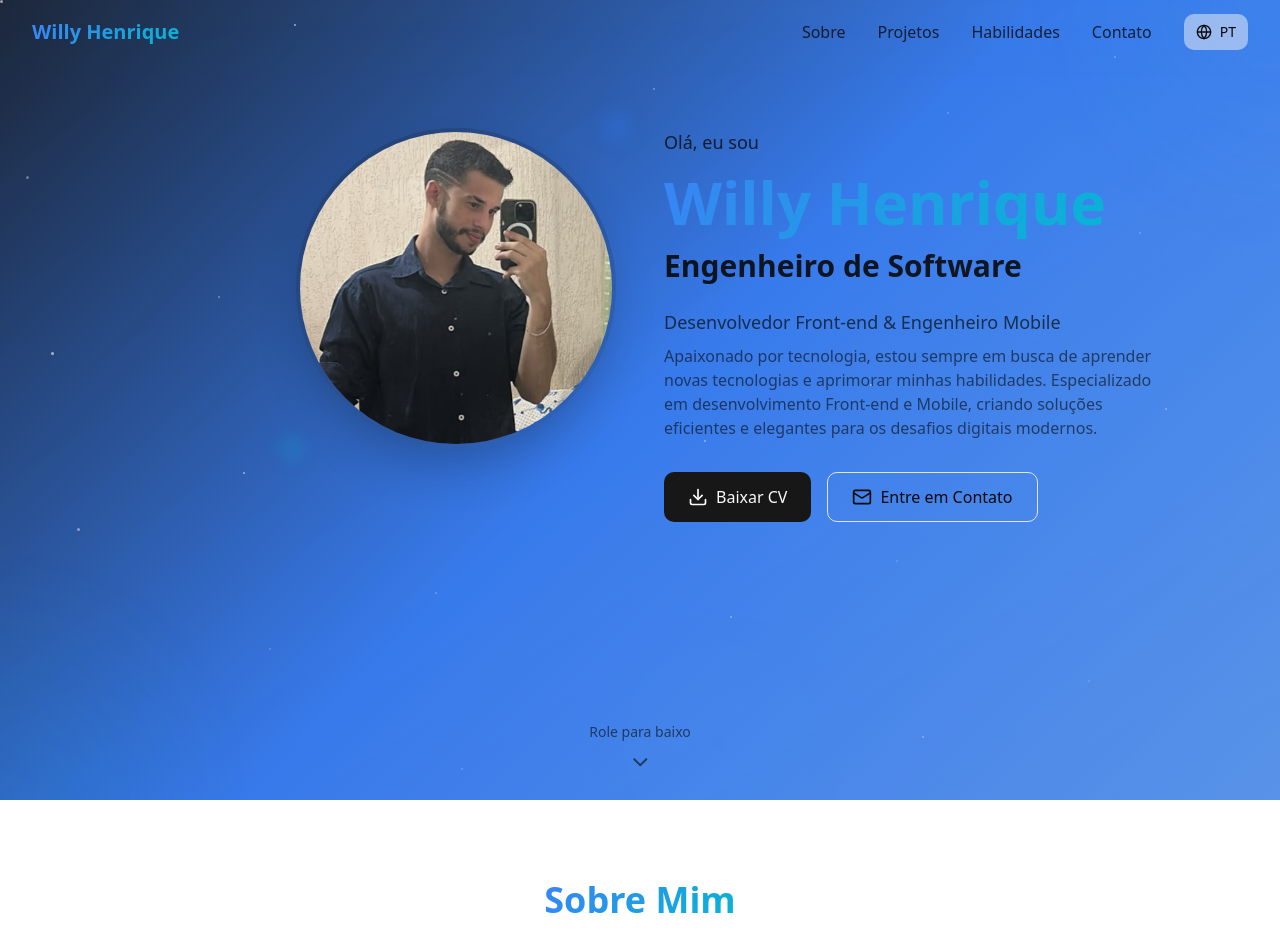
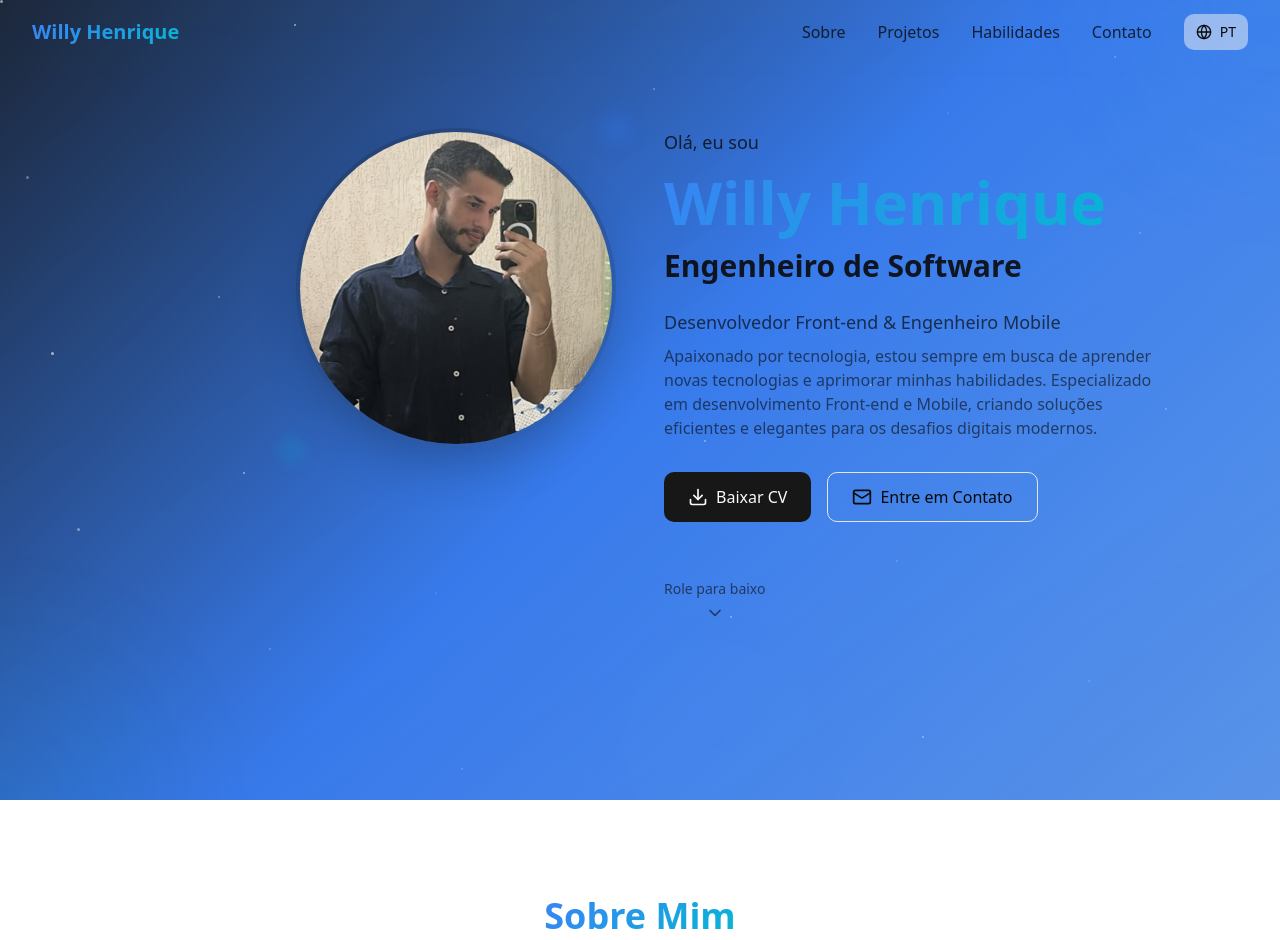
Before and after one commit to willy-henrique/lang-page-willy, a React (Vite) app: page / in a window 1280 px wide. Shown: the top 940 px of the page. Built offline with nearby package versions, Linux system fonts and the light colour scheme.

Commit message:
fix: corrige bug de pulo dos componentes no scroll - adiciona scroll suave personalizado e classes de prevenção de pulo

```diff
--- a/src/App.css
+++ b/src/App.css
@@ -119,6 +119,7 @@
   }
   html {
     scroll-behavior: smooth;
+    scroll-padding-top: 80px;
   }
 }
 
@@ -149,4 +150,19 @@
   .project-card {
     @apply bg-card/80 backdrop-blur-sm border border-border/50 rounded-xl overflow-hidden transition-all duration-300 hover:shadow-2xl hover:border-primary/50;
   }
+
+  .smooth-scroll {
+    scroll-behavior: smooth;
+    scroll-padding-top: 80px;
+  }
+
+  .section-padding {
+    @apply py-16 sm:py-20 lg:py-24;
+  }
+
+  .prevent-jump {
+    transform: translateZ(0);
+    backface-visibility: hidden;
+    perspective: 1000px;
+  }
 }
--- a/src/App.jsx
+++ b/src/App.jsx
@@ -42,7 +42,7 @@ function App() {
   }), [language]);
 
   return (
-    <div className="min-h-screen bg-background text-foreground smooth-scroll">
+    <div className="min-h-screen bg-background text-foreground prevent-jump">
       <Navigation language={language} setLanguage={setLanguage} />
       <Hero language={language} />
 
--- a/src/components/About.jsx
+++ b/src/components/About.jsx
@@ -84,7 +84,7 @@ const About = ({ language }) => {
   const t = translations[language];
 
   return (
-    <section id="about" className="py-20 bg-background">
+    <section id="about" className="section-padding bg-background prevent-jump">
       <div className="max-w-7xl mx-auto px-4 sm:px-6 lg:px-8">
         {/* Header */}
         <motion.div
--- a/src/components/Contact.jsx
+++ b/src/components/Contact.jsx
@@ -84,7 +84,7 @@ const Contact = ({ language }) => {
   ];
 
   return (
-    <section id="contact" className="py-20 gradient-bg">
+    <section id="contact" className="section-padding gradient-bg prevent-jump">
       <div className="max-w-7xl mx-auto px-4 sm:px-6 lg:px-8">
         {/* Header */}
         <motion.div
--- a/src/components/Hero.jsx
+++ b/src/components/Hero.jsx
@@ -139,7 +139,7 @@ const Hero = ({ language }) => {
               initial={{ opacity: 0, y: 20 }}
               animate={{ opacity: 1, y: 0 }}
               transition={{ delay: 1.2 }}
-              className="flex flex-col sm:flex-row gap-4 justify-center lg:justify-start"
+              className="flex flex-col sm:flex-row gap-4 justify-center lg:justify-start mb-12"
             >
               <motion.a
                 href="/Curriculo_Willy_Henrique.pdf"
@@ -154,12 +154,52 @@ const Hero = ({ language }) => {
 
               <motion.a
                 href="#contact"
+                onClick={(e) => {
+                  e.preventDefault();
+                  const targetElement = document.getElementById('contact');
+                  if (targetElement) {
+                    const offsetTop = targetElement.offsetTop - 80;
+                    window.scrollTo({
+                      top: offsetTop,
+                      behavior: 'smooth'
+                    });
+                  }
+                }}
                 whileHover={{ scale: 1.05 }}
                 whileTap={{ scale: 0.95 }}
-                className="flex items-center justify-center space-x-2 border border-border px-6 py-3 rounded-lg font-medium transition-all duration-300 hover:bg-secondary/50"
+                className="flex items-center justify-center space-x-2 border border-border px-6 py-3 rounded-lg font-medium transition-all duration-300 hover:bg-secondary/50 cursor-pointer"
               >
                 <Mail size={20} />
                 <span>{t.contactMe}</span>
+              </motion.a>
+            </motion.div>
+
+            {/* Scroll Down Text */}
+            <motion.div
+              initial={{ opacity: 0, y: 20 }}
+              animate={{ opacity: 1, y: 0 }}
+              transition={{ delay: 1.4 }}
+              className="text-center lg:text-left"
+            >
+              <motion.a
+                href="#about"
+                onClick={(e) => {
+                  e.preventDefault();
+                  const targetElement = document.getElementById('about');
+                  if (targetElement) {
+                    const offsetTop = targetElement.offsetTop - 80;
+                    window.scrollTo({
+                      top: offsetTop,
+                      behavior: 'smooth'
+                    });
+                  }
+                }}
+                animate={{ y: [0, 8, 0] }}
+                transition={{ duration: 2, repeat: Infinity }}
+                className="inline-flex flex-col items-center text-foreground/60 hover:text-foreground/80 transition-colors duration-300 cursor-pointer"
+              >
+                <span className="text-sm mb-1">{t.scrollDown}</span>
+                <ChevronDown size={20} />
               </motion.a>
             </motion.div>
           </motion.div>
@@ -199,23 +239,6 @@ const Hero = ({ language }) => {
         </div>
       </div>
 
-      {/* Scroll Indicator */}
-      <motion.div
-        initial={{ opacity: 0 }}
-        animate={{ opacity: 1 }}
-        transition={{ delay: 2 }}
-        className="absolute bottom-8 left-1/2 transform -translate-x-1/2"
-      >
-        <motion.a
-          href="#about"
-          animate={{ y: [0, 10, 0] }}
-          transition={{ duration: 2, repeat: Infinity }}
-          className="flex flex-col items-center text-foreground/60 hover:text-foreground/80 transition-colors duration-300"
-        >
-          <span className="text-sm mb-2">{t.scrollDown}</span>
-          <ChevronDown size={24} />
-        </motion.a>
-      </motion.div>
     </section>
   );
 };
--- a/src/components/Navigation.jsx
+++ b/src/components/Navigation.jsx
@@ -24,10 +24,17 @@ const Navigation = ({ language, setLanguage }) => {
   const t = translations[language];
 
   useEffect(() => {
+    let ticking = false;
     const handleScroll = () => {
-      setScrolled(window.scrollY > 50);
+      if (!ticking) {
+        requestAnimationFrame(() => {
+          setScrolled(window.scrollY > 50);
+          ticking = false;
+        });
+        ticking = true;
+      }
     };
-    window.addEventListener('scroll', handleScroll);
+    window.addEventListener('scroll', handleScroll, { passive: true });
     return () => window.removeEventListener('scroll', handleScroll);
   }, []);
 
@@ -40,6 +47,19 @@ const Navigation = ({ language, setLanguage }) => {
 
   const toggleLanguage = () => {
     setLanguage(language === 'pt-BR' ? 'en' : 'pt-BR');
+  };
+
+  const handleSmoothScroll = (e, href) => {
+    e.preventDefault();
+    const targetId = href.replace('#', '');
+    const targetElement = document.getElementById(targetId);
+    if (targetElement) {
+      const offsetTop = targetElement.offsetTop - 80; // Account for fixed header
+      window.scrollTo({
+        top: offsetTop,
+        behavior: 'smooth'
+      });
+    }
   };
 
   return (
@@ -68,8 +88,9 @@ const Navigation = ({ language, setLanguage }) => {
               <motion.a
                 key={item.href}
                 href={item.href}
+                onClick={(e) => handleSmoothScroll(e, item.href)}
                 whileHover={{ scale: 1.05 }}
-                className="text-foreground/80 hover:text-primary transition-colors duration-200"
+                className="text-foreground/80 hover:text-primary transition-colors duration-200 cursor-pointer"
               >
                 {item.label}
               </motion.a>
@@ -129,11 +150,14 @@ const Navigation = ({ language, setLanguage }) => {
                 <motion.a
                   key={item.href}
                   href={item.href}
+                  onClick={(e) => {
+                    handleSmoothScroll(e, item.href);
+                    setIsOpen(false);
+                  }}
                   initial={{ opacity: 0, x: -20 }}
                   animate={{ opacity: 1, x: 0 }}
                   transition={{ delay: index * 0.1 }}
-                  onClick={() => setIsOpen(false)}
-                  className="block text-gray-700 dark:text-gray-300 hover:text-blue-600 transition-colors duration-200 py-2 text-base"
+                  className="block text-gray-700 dark:text-gray-300 hover:text-blue-600 transition-colors duration-200 py-2 text-base cursor-pointer"
                 >
                   {item.label}
                 </motion.a>
--- a/src/components/Projects.jsx
+++ b/src/components/Projects.jsx
@@ -116,7 +116,7 @@ const Projects = ({ language }) => {
   const t = translations[language];
 
   return (
-    <section id="projects" className="py-20 gradient-bg">
+    <section id="projects" className="section-padding gradient-bg prevent-jump">
       <div className="max-w-7xl mx-auto px-4 sm:px-6 lg:px-8">
         {/* Header */}
         <motion.div
--- a/src/components/Skills.jsx
+++ b/src/components/Skills.jsx
@@ -54,7 +54,7 @@ const Skills = ({ language }) => {
   };
 
   return (
-    <section id="skills" className="py-20 bg-background">
+    <section id="skills" className="section-padding bg-background prevent-jump">
       <div className="max-w-7xl mx-auto px-4 sm:px-6 lg:px-8">
         {/* Header */}
         <motion.div
```
